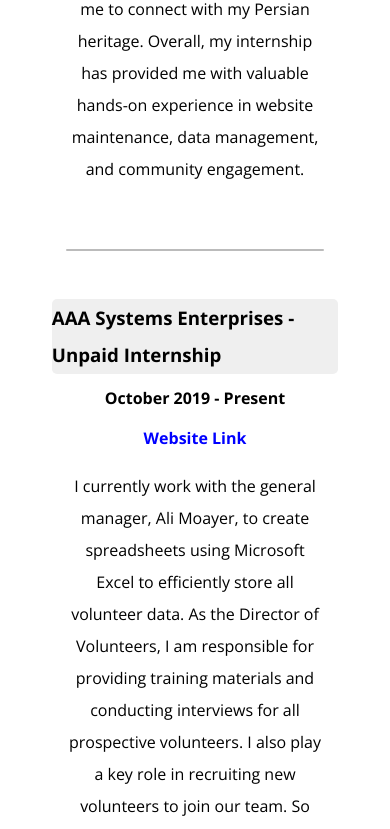
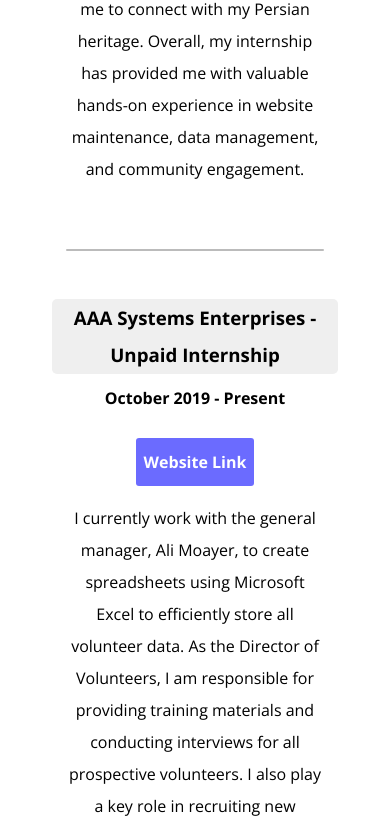
Before and after one commit to kianjavaheri/aryo-site, a React (Create React App) app: page /work in a window 390 px wide. Shown: the part 1155-1984 px from the top of the page. Built offline with nearby package versions, Linux system fonts and the light colour scheme.

Commit message:
12/30/22 - 12:18 AM

```diff
--- a/src/components/Navbar.tsx
+++ b/src/components/Navbar.tsx
@@ -24,8 +24,10 @@
   }
 }
 
-function untoggle(mobile:boolean) {
-  if(mobile) {
+function untoggle() {
+  let width = window.innerWidth || document.documentElement.clientWidth || document.body.clientWidth;
+  // let height = window.innerHeight || document.documentElement.clientHeight || document.body.clientHeight;
+  if(width <= 800) {
     const ul = (document.getElementById("list") as any)
     const nav = (document.getElementById("navbar") as any)
     const body = (document.body as any)
@@ -53,8 +55,9 @@
         </h2>
 
         <ul id="list">
-          <li className="link"><Link className="linkt" to="/" onClick={() => {untoggle(open)}}>Home</Link></li>
-          <li><Link to="/programs" className="link" onClick={() => {untoggle(open)}}>Programs</Link></li>
+          <li className="link"><Link className="linkt" to="/" onClick={untoggle}>Home</Link></li>
+
+          <li><Link to="/programs" className="link" onClick={untoggle}>Programs</Link></li>
 
           <li id="activities-dropdown" className="link">
               {/* <div className="link">Activities</div> */}
@@ -68,15 +71,21 @@
           </li>
 
           <div id="balls">
-          <li><Link to="/clubs" className="link" onClick={() => {untoggle(open)}}>Clubs & Comp.</Link></li>
-          <li><Link to="/work" className="link" onClick={() => {untoggle(open)}}>Work & Intern</Link></li>
-          <li><Link to="/projects" className="link" onClick={() => {untoggle(open)}}>Passion Project</Link></li>
-          <li><Link to="/volunteering" className="link" onClick={() => {untoggle(open)}}>Volunteer</Link></li>
+          <li><Link to="/clubs" className="link" onClick={untoggle}>Clubs & Comp.</Link></li>
+
+          <li><Link to="/work" className="link" onClick={untoggle}>Work & Intern</Link></li>
+
+          <li><Link to="/projects" className="link" onClick={untoggle}>Passion Project</Link></li>
+
+          <li><Link to="/volunteering" className="link" onClick={untoggle}>Volunteer</Link></li>
           </div>
 
-          <li><Link to="/hobbies" className="link" onClick={() => {untoggle(open)}}>Hobbies</Link></li>
-          <li><Link to="/resume" className="link" onClick={() => {untoggle(open)}}>Resume</Link></li>
+          <li><Link to="/hobbies" className="link" onClick={untoggle}>Hobbies</Link></li>
+
+          <li><Link to="/resume" className="link" onClick={untoggle}>Resume</Link></li>
+
           <div id="sep"></div>
+
           <li><a href="https://www.instagram.com/aryo_garakani/" target="_blank" rel="noopener noreferrer" className="link"><FontAwesomeIcon icon={faInstagram} /></a></li>
           <li><a href="https://www.linkedin.com/in/aryo-garakani-a60511233/" target="_blank" rel="noopener noreferrer" className="link"><FontAwesomeIcon icon={faLinkedinIn} /></a></li>
         </ul>
--- a/src/components/WorkAbout.tsx
+++ b/src/components/WorkAbout.tsx
@@ -33,7 +33,9 @@
             <div className="grid aaa-grid">
               <div className="text-container aaa-text-container">
                 <h3>October 2019 - Present</h3>
-                <a href="http://aaasystemsdesign.com" target="_blank" rel="noopener noreferrer">Website Link</a>
+                <div id="weblink">
+                  <a href="http://aaasystemsdesign.com" target="_blank" rel="noopener noreferrer">Website Link</a>
+                </div>
                 <p>
                 I currently work with the general manager, Ali Moayer, to create spreadsheets using Microsoft Excel to efficiently store all volunteer data. As the Director of Volunteers, I am responsible for providing training materials and conducting interviews for all prospective volunteers. I also play a key role in recruiting new volunteers to join our team. So far, my efforts have been recognized with the Gold PVSA award after completing over 250 hours of service.
                 <br/>
--- a/src/styling/components/ClubsAbout.css
+++ b/src/styling/components/ClubsAbout.css
@@ -17,6 +17,7 @@
     width: 100%;
     border-radius: 5px;
     margin-bottom: 1rem;
+    text-align: center;
 }
 
 #clubs-about .grid {
@@ -55,10 +56,16 @@
 
 #clubs-about .text-container {
     grid-column: 2;
+    display: flex;
+    flex-direction: column;
+    justify-content: center;
+    align-items: center;
+
 }
 
-#clubs-about .text-container > h3 {
+#clubs-about .deca-a-text-container > h3 {
     text-align: center;
+    margin-bottom: 5rem;
 }
 
 #clubs-about .deca-b-image-container {
@@ -77,7 +84,7 @@
     grid-column: 1;
 }
 
-@media (max-width: 1000px) {
+@media (max-width: 1200px) {
     #clubs-about {
         padding: 1rem;
     }
@@ -100,4 +107,9 @@
         margin: auto;
         font-size: 1.25ch;
     }
+
+    #clubs-about .deca-a-text-container > h3 {
+        margin-bottom: 0;
+        text-align: center;
+    }
 }
--- a/src/styling/components/Navbar.css
+++ b/src/styling/components/Navbar.css
@@ -7,6 +7,7 @@
     padding: 1rem;
     margin-bottom: 2rem;
     min-height: 10vh;
+    transition: all 0.2s cubic-bezier(0.165, 0.84, 0.44, 1);
 }
 
 #navbar h2 {
@@ -111,8 +112,6 @@
         flex-direction: column;
         justify-content: center;
         align-items: center;
-        /* margin: 1rem; */
-        /* gap: 1rem; */
     }
 
     #sep {
--- a/src/styling/components/ProgramsAbout.css
+++ b/src/styling/components/ProgramsAbout.css
@@ -82,7 +82,7 @@
     grid-column: 1;
 }
 
-@media (max-width: 1000px) {
+@media (max-width: 1200px) {
     #programs-about {
         padding: 1rem;
     }
@@ -95,7 +95,7 @@
     }
 
     #programs-about .image-container > img {
-        width: 50%;
+        width: 90%;
         border-radius: 2px;
         margin: auto;
     }
--- a/src/styling/components/VolunteerAbout.css
+++ b/src/styling/components/VolunteerAbout.css
@@ -95,7 +95,7 @@
     grid-column: 1;
 }
 
-@media (max-width: 1000px) {
+@media (max-width: 1200px) {
     #volunteer-about {
         padding: 1rem;
     }
--- a/src/styling/components/WorkAbout.css
+++ b/src/styling/components/WorkAbout.css
@@ -17,6 +17,7 @@
     width: 100%;
     border-radius: 5px;
     margin-bottom: 0.5rem;
+    text-align: center;
 }
 #work-about > #writing-section > .info > h4 {
     text-align: center;
@@ -81,11 +82,23 @@
     text-align: center;
 }
 
-#work-about .text-container > a {
+#work-about .text-container > #weblink {
+    margin-top: 1rem;
     display: flex;
     justify-content: center;
     font-weight: bold;
-    color: blue;
+}
+
+#work-about .text-container > #weblink > a {
+    color: white;
+    background-color: rgb(107, 107, 255);
+    padding: 0.5rem;
+    border-radius: 3px;
+    transition: all 0.2s cubic-bezier(0.165, 0.84, 0.44, 1);
+}
+
+#work-about .text-container > #weblink > a:hover {
+    filter: brightness(0.9);
 }
 
 #work-about .text-container > p {
@@ -102,7 +115,7 @@
     grid-column: 1;
 }
 
-@media (max-width: 1000px) {
+@media (max-width: 1200px) {
     #work-about {
         padding: 1rem;
     }
```
